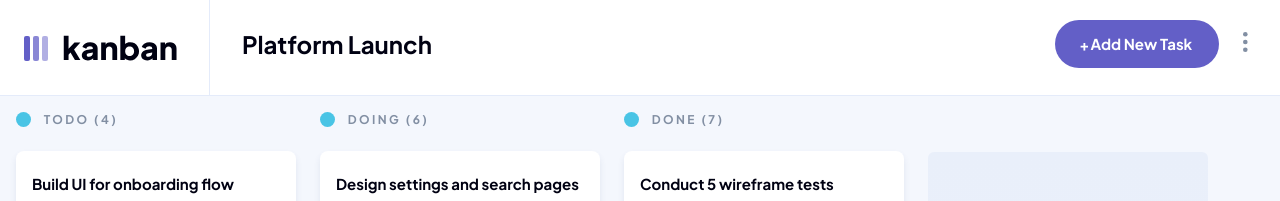
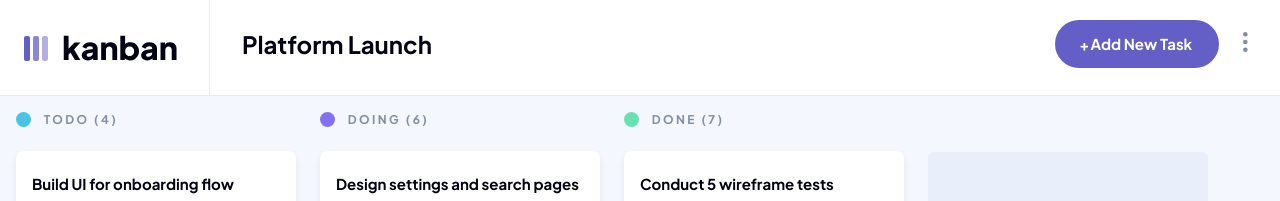
Before and after one commit to malgo-slota/kanban-app, a React (Create React App) app: page / in a window 1280 px wide. Shown: the top 201 px of the page. Built offline with nearby package versions, Linux system fonts and the light colour scheme.

Commit message:
dot color func

```diff
--- a/src/components/Column.jsx
+++ b/src/components/Column.jsx
@@ -2,6 +2,8 @@ import React from 'react'
 import style from '../style/boardGrid.module.scss';
 import { Task } from './Task'
 import { useSelector } from 'react-redux';
+import { colorsArr } from '../utils/dotColor';
+
 
 export const Column = ( { colIndex } ) => {
 
@@ -12,7 +14,9 @@ const column = board.columns.find((col, i) => i === colIndex);
   return (
         <div className={style.column}>
             <div className={style["column-name"]}>
-                <span className={style.dot}></span>
+                <span className={style.dot}
+                      style={{background: colorsArr[colIndex]}}
+                ></span>
                 <span>{column.name} ({(column.tasks).length})</span>
             </div>
             {column.tasks.map((task, index) => (
--- a/src/components/modals/EditBoard.jsx
+++ b/src/components/modals/EditBoard.jsx
@@ -4,6 +4,7 @@ import boardsSlice from '../../redux/boardsSlice';
 import { useDispatch, useSelector } from 'react-redux';
 import { useState } from 'react';
 import { v4 as uuid } from "uuid";
+import setDotColor from '../../utils/dotColor';
 
 export const EditBoard = ({ setEditBoardOpen, setDropDownOpen }) => {
 
@@ -34,7 +35,7 @@ export const EditBoard = ({ setEditBoardOpen, setDropDownOpen }) => {
                         updatedColumns,
         }));
         setEditBoardOpen(false);
-        setDropDownOpen(false);
+        // setDropDownOpen(false);
     };
 
     const addColumn = (e) => {
@@ -43,6 +44,7 @@ export const EditBoard = ({ setEditBoardOpen, setDropDownOpen }) => {
                             ...state,
                             { name: "", tasks: [], id: uuid() },
                         ]);
+        setDotColor();
     };
 
     const onDelete = (id) => {
--- a/src/style/boardGrid.module.scss
+++ b/src/style/boardGrid.module.scss
@@ -24,7 +24,6 @@
                 min-height: 0.9375rem;
                 display: inline-block;
                 border-radius: 15px;
-                background: #49C4E5;
             }
         }
         .cell-task {
--- /dev/null
+++ b/src/utils/dotColor.js
@@ -0,0 +1,12 @@
+export let colorsArr = ['#49C4E5', '#8471F2', '#67E2AE'];
+
+function randomPastelColor () {
+    // hue, saturation%,lightness%
+    return "hsl(" + 360 * Math.random() + ',' +
+                (25 + 70 * Math.random()) + '%,' +
+                (65 + 30 * Math.random()) + '%)';
+}
+
+export default function setDotColor (colIndex) {
+   colorsArr.push(randomPastelColor());
+}
```
